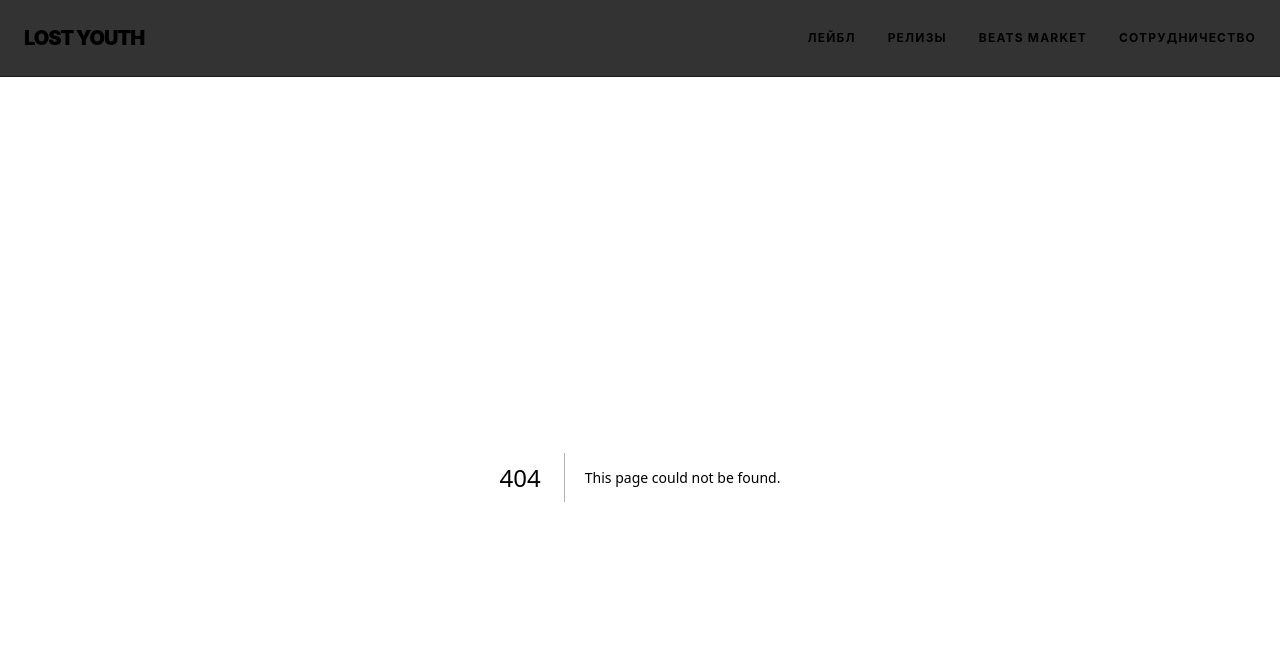
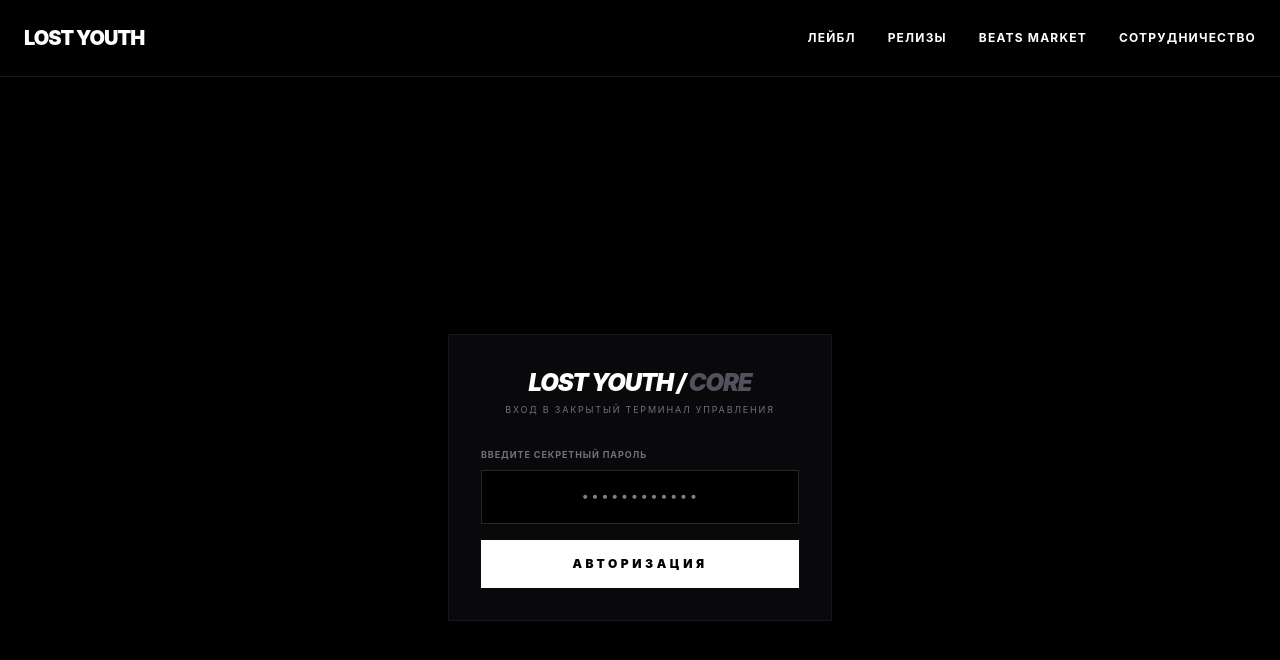
Before and after one commit to BeautifulBabe-MTM/lost-youth-label, a Next.js app: page /admin-login in a window 1280 px wide. Before the commit this address had no page. Shown: the top 660 px of the page. Built offline with nearby package versions, Linux system fonts and the light colour scheme.

Commit message:
middleware for an admin panel

```diff
--- /dev/null
+++ b/app/admin-login/page.tsx
@@ -0,0 +1,80 @@
+'use client';
+
+import { useState } from 'react';
+import { useRouter } from 'next/navigation';
+
+export default function AdminLoginPage() {
+  const [password, setPassword] = useState('');
+  const [status, setStatus] = useState('');
+  const [loading, setLoading] = useState(false);
+  const router = useRouter();
+
+  const handleLogin = async (e: React.FormEvent) => {
+    e.preventDefault();
+    setLoading(true);
+    setStatus('ПРОВЕРКА КЛЮЧА ДОСТУПА...');
+
+    try {
+      const res = await fetch('/api/admin/login', {
+        method: 'POST',
+        headers: { 'Content-Type': 'application/json' },
+        body: JSON.stringify({ password }),
+      });
+
+      if (res.ok) {
+        setStatus('ДОСТУП РАЗРЕШЕН. ВХОД...');
+        router.push('/admin/stats'); // Уводим в дашборд статистики
+        router.refresh();
+      } else {
+        setStatus('НЕВЕРНЫЙ КЛЮЧ ДОСТУПА. ОТКАЗАНО.');
+      }
+    } catch (err) {
+      setStatus('СБОЙ СЕТИ.');
+    } finally {
+      setLoading(false);
+    }
+  };
+
+  return (
+    <main className="min-h-screen bg-black text-white flex items-center justify-center p-6 font-sans">
+      <div className="max-w-sm w-full bg-zinc-950 border border-zinc-900 p-8 shadow-2xl">
+        <header className="mb-8 text-center">
+          <h1 className="text-2xl font-black uppercase tracking-tighter italic">
+            LOST YOUTH / <span className="text-zinc-600">CORE</span>
+          </h1>
+          <p className="text-[9px] text-zinc-500 uppercase tracking-[0.2em] mt-1">
+            Вход в закрытый терминал управления
+          </p>
+        </header>
+
+        <form onSubmit={handleLogin} className="flex flex-col gap-4">
+          <div className="flex flex-col gap-2">
+            <label className="text-[9px] uppercase text-zinc-500 font-bold tracking-widest">Введите секретный пароль</label>
+            <input
+              required
+              type="password"
+              placeholder="••••••••••••"
+              value={password}
+              onChange={(e) => setPassword(e.target.value)}
+              className="bg-black border border-zinc-800 p-4 outline-none focus:border-white transition font-mono text-center text-sm tracking-widest text-white"
+            />
+          </div>
+
+          <button
+            type="submit"
+            disabled={loading}
+            className="bg-white text-black font-black p-4 uppercase tracking-[0.3em] text-xs hover:bg-zinc-200 transition active:scale-[0.98] disabled:bg-zinc-800 disabled:text-zinc-500"
+          >
+            {loading ? 'ПРОВЕРКА...' : 'АВТОРИЗАЦИЯ'}
+          </button>
+
+          {status && (
+            <p className="text-[9px] uppercase text-center text-zinc-400 mt-2 tracking-wider font-mono italic">
+              {status}
+            </p>
+          )}
+        </form>
+      </div>
+    </main>
+  );
+}
--- /dev/null
+++ b/app/api/admin/login/route.ts
@@ -0,0 +1,28 @@
+import { NextResponse } from 'next/server';
+
+export async function POST(request: Request) {
+    try {
+        const { password } = await request.json();
+
+        console.log("ПРИШЛО ИЗ ФОРМЫ:", password);
+        console.log("ЛЕЖИТ В .ENV:", process.env.ADMIN_SECRET_KEY);
+
+        if (password === process.env.ADMIN_SECRET_KEY) {
+            const response = NextResponse.json({ success: true });
+
+            // Ставим защищенную куку на 7 дней
+            response.cookies.set('lost_youth_admin_session', 'authenticated_true', {
+                httpOnly: true, // Защита от XSS атак (скрипты не смогут прочитать куку)
+                secure: process.env.NODE_ENV === 'production',
+                maxAge: 60 * 60 * 24 * 7, // 1 неделя
+                path: '/',
+            });
+
+            return response;
+        }
+
+        return NextResponse.json({ error: 'ДОСТУП ЗАПРЕЩЕН' }, { status: 401 });
+    } catch (error) {
+        return NextResponse.json({ error: 'ОШИБКА СЕРВЕРА' }, { status: 500 });
+    }
+}
--- a/app/page.tsx
+++ b/app/page.tsx
@@ -95,9 +95,6 @@ export default async function HomePage() {
           <a href="#" className="hover:text-white transition">Telegram</a>
           <a href="#" className="hover:text-white transition">VK</a>
           <a href="#" className="hover:text-white transition">YouTube</a>
-          <Link href="/admin/upload-beat" className="text-[8px] uppercase tracking-widest">
-            Панель управления
-          </Link>
         </div>
       </footer>
     </div>
--- a/app/roster/page.tsx
+++ b/app/roster/page.tsx
@@ -1,6 +1,7 @@
 import Image from 'next/image';
 import { prisma } from '@/app/lib/db';
 import ArtistCard from '@/app/components/ArtistCard';
+import Link from 'next/link';
 
 async function getRoster() {
   const members = await prisma.rosterMember.findMany();
@@ -38,14 +39,17 @@ export default async function RosterPage() {
             <ArtistCard key={idx} profiles={profiles} />
           ))}
 
-          <div className="bg-black flex items-center justify-center border-r border-b border-zinc-900 aspect-[3/4] hover:bg-zinc-950 transition-colors cursor-pointer group">
+          <Link
+            href="/contact"
+            className="bg-black flex items-center justify-center border-r border-b border-zinc-900 aspect-[3/4] hover:bg-zinc-950 transition-colors cursor-pointer group select-none"
+          >
             <div className="flex flex-col items-center gap-4">
               <div className="w-12 h-12 border border-dashed border-zinc-700 flex items-center justify-center group-hover:border-white transition-colors">
                 <span className="text-2xl text-zinc-700 group-hover:text-white">+</span>
               </div>
               <p className="text-zinc-700 uppercase font-black text-sm tracking-widest group-hover:text-white transition-colors">Подать заявку</p>
             </div>
-          </div>
+          </Link>
         </div>
       </div>
     </main>
--- /dev/null
+++ b/middleware.ts
@@ -0,0 +1,21 @@
+import { NextResponse } from 'next/server';
+import type { NextRequest } from 'next/server'; // Поправил импорт типов для Next.js
+
+export function middleware(request: NextRequest) {
+  const session = request.cookies.get('lost_youth_admin_session');
+  const { pathname } = request.nextUrl;
+
+  // Если юзер ломится в админку, но у него нет куки сессии
+  if (pathname.startsWith('/admin') && !session) {
+    // Используем стандартный класс URL, передавая базовый URL запроса вторым аргументом
+    const loginUrl = new URL('/admin-login', request.url);
+    return NextResponse.redirect(loginUrl);
+  }
+
+  return NextResponse.next();
+}
+
+// Конфиг указывает Next.js триггерить этот файл только на страницах админки
+export const config = {
+  matcher: ['/admin/:path*'],
+};
```
